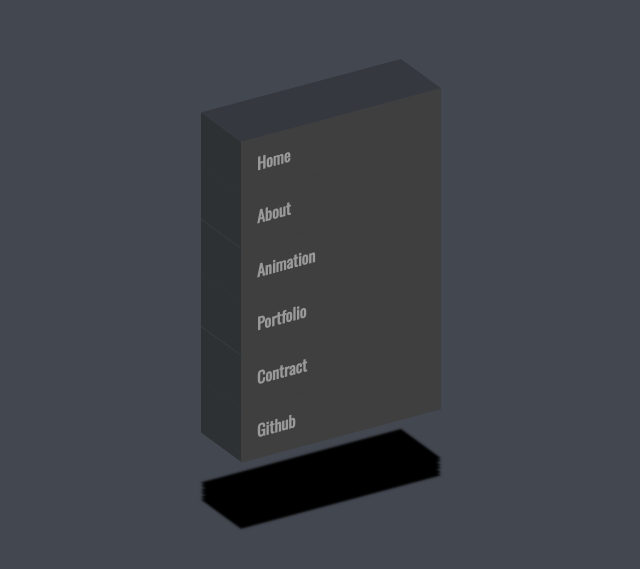
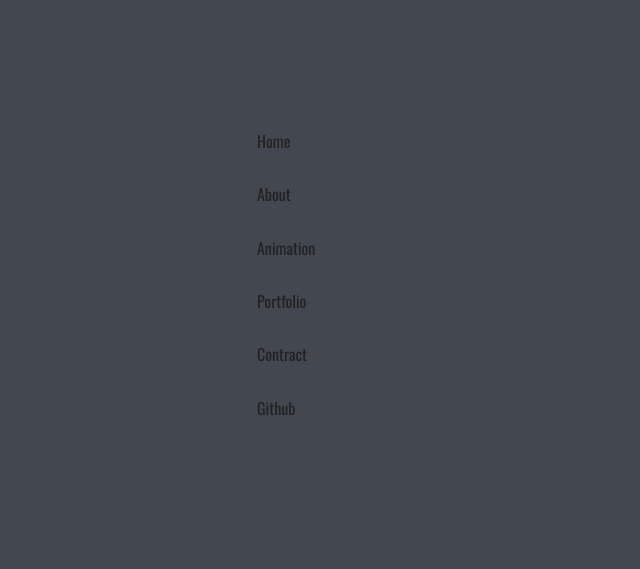
Before and after one commit to kich555/Style-Playground, a React (Create React App) app in the folder playground/: page /home in a window 1280 px wide. Shown: the part 125-694 px from the top of the page, without its empty margins (299-939 px from the left). Built offline with nearby package versions, Linux system fonts and the light colour scheme.

Commit message:
Refactorinf main page stlyes

```diff
--- a/playground/src/styles/pages/_main.scss
+++ b/playground/src/styles/pages/_main.scss
@@ -1,66 +1,4 @@
 .main-page {
   min-height: 100vh;
   background-color: #434750;
-  .list-wrapper {
-    transform: skewY(-15deg);
-
-    //매개 변수로 지정된 Y축의 각도에 따라 2차원 방식으로 기울기를 처리
-    @for $i from 0 through 6 {
-      .list-#{$i} {
-        z-index: #{$i};
-      }
-    }
-    .list {
-      background-color: #3e3f3e;
-      color: #999;
-      font-weight: 700;
-      letter-spacing: 0.05em;
-      transition: 500ms;
-
-      &::before {
-        content: '';
-        position: absolute;
-        top: 0;
-        left: -40px;
-        width: 40px;
-        height: 100%;
-        background-color: #2e3133;
-        transform-origin: right;
-        transform: skewY(45deg);
-        transition: 500ms;
-      }
-
-      &::after {
-        content: '';
-        position: absolute;
-        top: -40px;
-        left: 0;
-        width: 100%;
-        height: 40px;
-        transform-origin: bottom;
-        background-color: #35383e;
-        transform: skewX(45deg);
-        transition: 500ms;
-      }
-      &:hover {
-        color: #fff;
-        background-color: #33a3ee;
-        transform: translateX(-50px);
-      }
-      &:hover::before {
-        background-color: #1f5378;
-      }
-      &:hover::after {
-        background-color: #2982b9;
-      }
-      @for $i from 0 through 6 {
-        &:nth-child(#{$i})::after {
-          box-shadow: -#{420 - $i * 50}px #{420 - $i * 50}px 2px rgba(0, 0, 0, 1);
-        }
-      }
-      // &:last-child::after {
-      //   box-shadow: -120px 120px 8px 20px rgba(0, 0, 0, 0.25);
-      // }
-    }
-  }
 }
```
